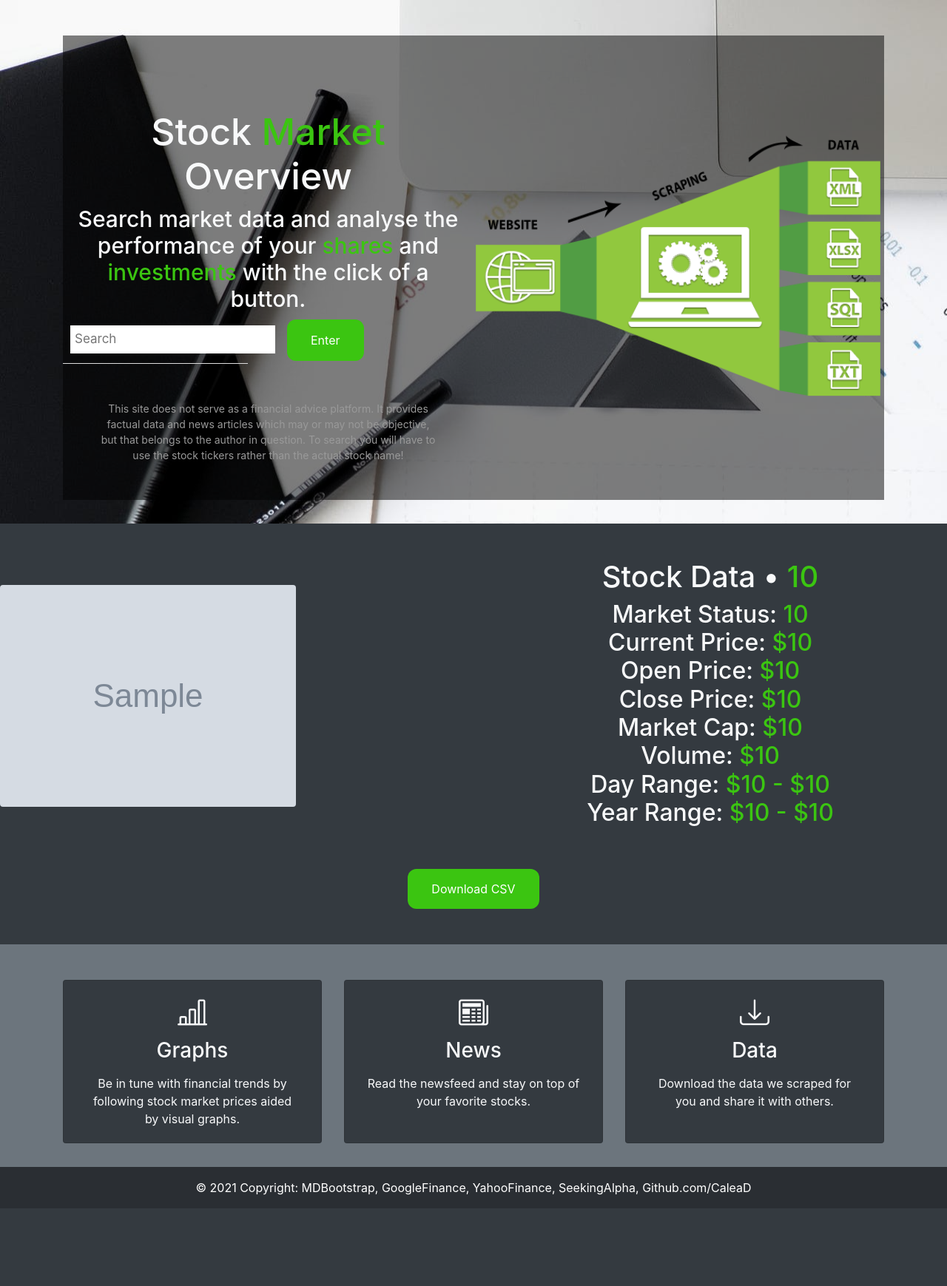
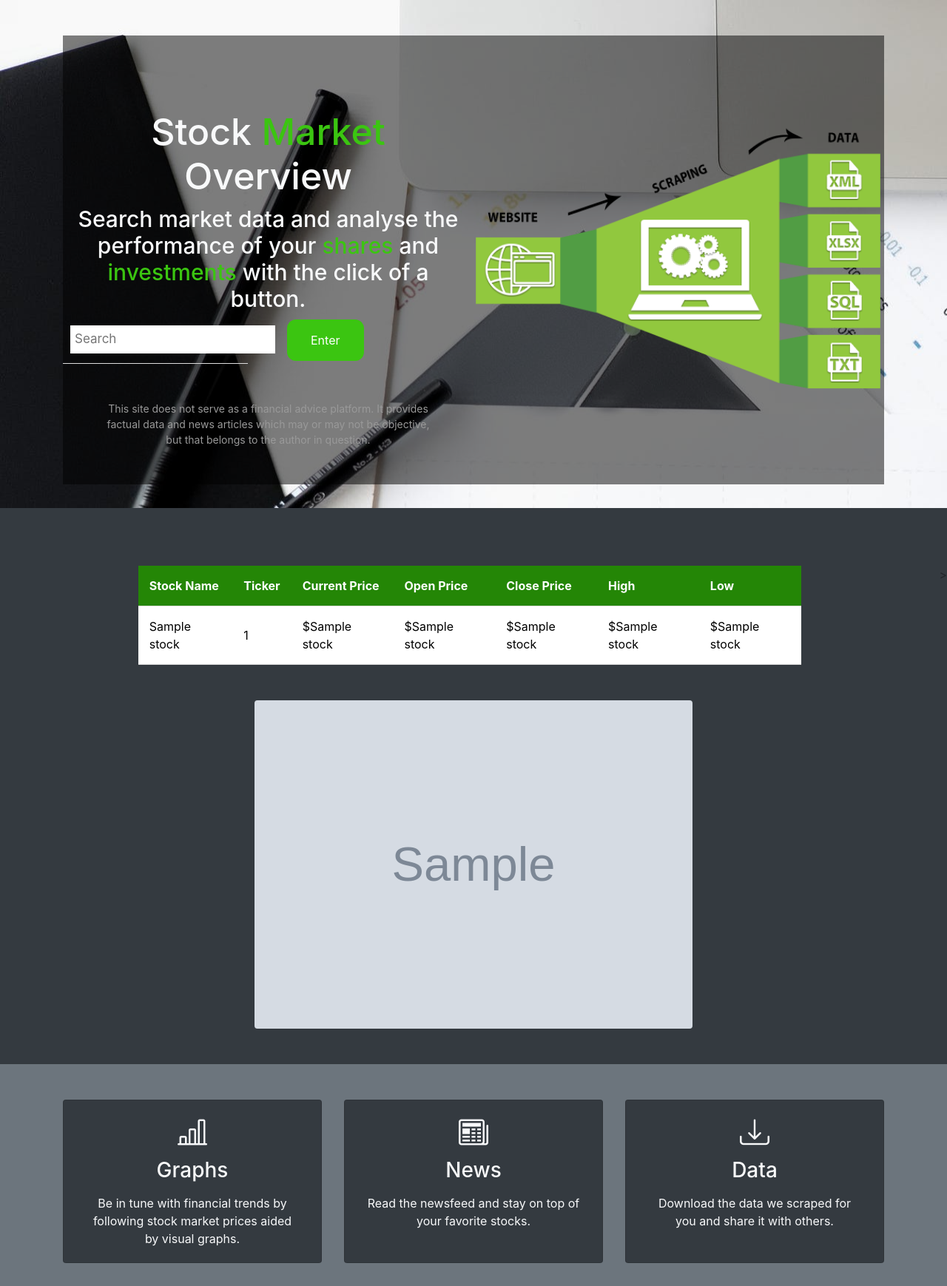
Before and after one commit to CaleaD/stock-trends-web-scraper, a Flask app: template website/templates/home.html in a window 1280 px wide. Shown: the part 72-1811 px from the top of the page at 74% size. Before the commit the page ends 1706 px from the top, so only its background shows below. Run offline with Flask 2, Linux system fonts and the light colour scheme; the template is opened without the code that fills it: most values are stand-ins (such as "Sample title", 1, 10 or a date in 2020); grey boxes marked "Sample" are stand-in pictures; some libraries are stand-ins or nearby versions.

Commit message:
Fixed Fin Scraper for Closed market hours, styled multiple stocks search

```diff
--- a/website/static/style/home.css
+++ b/website/static/style/home.css
@@ -91,3 +91,42 @@
   cursor: pointer;
   transition: background-color 0.2s ease-in;
 }
+
+/*TABLE*/
+table {
+  width: 70%;
+  margin-left: auto;
+  margin-right: auto;
+}
+
+th,
+td {
+  padding: 15px;
+  text-align: left;
+  border-bottom: 1px solid #ddd;
+}
+
+th {
+  background-color: rgb(36, 134, 6);
+  color: white;
+}
+
+tr:nth-child(odd) {
+  background-color: white;
+  color: black;
+}
+
+tr:nth-child(even) {
+  background-color: #f2f2f2;
+  color: black;
+}
+
+tr:hover {
+  background-color: rgb(182, 226, 164);
+  color: black;
+}
+
+.main {
+  display: flex;
+  margin-top: 30px;
+}
--- a/website/templates/base.html
+++ b/website/templates/base.html
@@ -19,6 +19,8 @@
           rel="stylesheet"
           href="https://cdn.jsdelivr.net/npm/bootstrap-icons@1.3.0/font/bootstrap-icons.css"
         />
+        <script src="https://cdn.jsdelivr.net/npm/chart.js@2.9.4/dist/Chart.min.js"></script>
+<!--        <script src="https://cdn.jsdelivr.net/npm/chart.js"></script>-->
 
     </head>
     <body>
--- a/website/templates/home.html
+++ b/website/templates/home.html
@@ -43,11 +43,13 @@
                         aria-label="Search through site content"
                         />
                         <!--For design example, redirect to display page. Modify action later-->
-                        <button type="submit">Enter</button>
+                        <button type="submit">
+                            Enter
+                        </button>
                     </div>
                 </form>
                     <p>
-                        This site does not serve as a financial advice platform. It provides factual data and news articles which may or may not be objective, but that belongs to the author in question. To search you will have to use the stock tickers rather than the actual stock name!</p>
+                        This site does not serve as a financial advice platform. It provides factual data and news articles which may or may not be objective, but that belongs to the author in question. </p>
                 </div>
                 <div class="right-column">
                     <img src="{{ url_for('static', filename='/assets/scraping.png') }}" alt="stocks-image" class="img-responsive1"/>
@@ -57,17 +59,45 @@
     </section>
 
     {% if result != None %}
+        {% if multiple == False %}
             <section class="bg-dark text-light p-5 p-lg-0 pt-lg-5 text-center align-items-center text-sm-start">
                 <div class="d-sm-flex align-items-center justify-content-between">
-                {% if img != None %}
                         <div class="left-column">
-                        <img class="img-fluid rounded float-left" src={{img}} alt="{{img}}" class="img-responsive1"/>
+                            <img class="img-fluid rounded img-responsive1" src={{img}} alt="{{img}}"/>
+<!--                            <canvas id="myChart" width="400" height="400"></canvas>-->
+<!--                            <script>-->
+<!--                            const ctx = document.getElementById('myChart').getContext('2d');-->
+<!--                            const labels = Utils.months({count: 7});-->
+<!--                            const myChart = new Chart(ctx, {-->
+<!--                              labels: labels,-->
+<!--                              datasets: [{-->
+<!--                                label: 'My First Dataset',-->
+<!--                                data: [65, 59, 80, 81, 56, 55, 40],-->
+<!--                                backgroundColor: [-->
+<!--                                  'rgba(255, 99, 132, 0.2)',-->
+<!--                                  'rgba(255, 159, 64, 0.2)',-->
+<!--                                  'rgba(255, 205, 86, 0.2)',-->
+<!--                                  'rgba(75, 192, 192, 0.2)',-->
+<!--                                  'rgba(54, 162, 235, 0.2)',-->
+<!--                                  'rgba(153, 102, 255, 0.2)',-->
+<!--                                  'rgba(201, 203, 207, 0.2)'-->
+<!--                                ],-->
+<!--                                borderColor: [-->
+<!--                                  'rgb(255, 99, 132)',-->
+<!--                                  'rgb(255, 159, 64)',-->
+<!--                                  'rgb(255, 205, 86)',-->
+<!--                                  'rgb(75, 192, 192)',-->
+<!--                                  'rgb(54, 162, 235)',-->
+<!--                                  'rgb(153, 102, 255)',-->
+<!--                                  'rgb(201, 203, 207)'-->
+<!--                                ],-->
+<!--                                borderWidth: 1-->
+<!--                              }]-->
+<!--                            });-->
+<!--                            </script>-->
                         </div>
-                {% else %}
-                    Image couldn't be displayed. :(
-                {% endif %}
                     <div class="right-column">
-                    <h1>Stock Data &bullet; <span>{{result[0]}}</span></h1>
+                        <h1>Stock Data &bullet; <span>{{result[7]}} ({{result[0]}})</span></h1>
                         <h2>
                             Market Status: <span> {{result[1]}} </span>
                             <br />
@@ -76,15 +106,59 @@
                             Close Price: <span>${{result[4]}}</span><br />
                             Market Cap: <span>${{result[5]}}</span><br />
                             Volume: <span>${{result[6]}}</span><br />
-                        Day Range: <span>${{result[7]}} - ${{result[8]}}</span><br />
-                        Year Range: <span>${{result[9]}} - ${{result[10]}}</span><br />
+                            Day Range: <span>${{result[8]}} - ${{result[9]}}</span><br />
+                            {% if result|length == 12%}
+                            Year Range: <span>${{result[10]}} - ${{result[11]}}</span><br />
+                            {% endif %}
                         </h2>
                     </div>
                 </div>
-            <div class="p-5">
+                <div class="p-2">
+                    <form method="GET" action='download-csv/hist.csv'>
                         <button type="submit">Download CSV</button>
+                    </form>
                 </div>
             </section>
+        {% else %}
+            <section class="bg-dark p-5 p-lg-0 pt-lg-5 text-center align-items-center text-sm-start">
+                    <div class="main">
+                        <table class="center">
+                            <thead>
+                                <tr>
+                                    <th>Stock Name</th>
+                                    <th>Ticker</th>
+                                    <th>Current Price</th>
+                                    <th>Open Price</th>
+                                    <th>Close Price</th>
+                                    <th>High</th>
+                                    <th>Low</th>
+                                </tr>
+                            </thead>
+                            <tbody>
+                            {% for stock in result %}
+                                <tr>
+                                    <td>{{stock[7]}}</td>
+                                    <td>{{stock[0]}}</td>
+                                    <td>${{stock[2]}}</td>
+                                    <td>${{stock[3]}}</td>
+                                    <td>${{stock[4]}}</td>
+                                    <td>${{stock[9]}}</td>
+                                    <td>${{stock[8]}}</td>
+                                </tr>
+                            {% endfor %}
+                            </tbody>
+                        </table>>
+                    </div>
+                    {% if img != None %}
+                        <div class="mx-auto p-5">
+                            <img class="img-fluid rounded img-responsive1 w-50 h-50" src={{img}} alt="{{img}}"/>
+                        </div>
+                    {% endif %}
+<!--                    <div class="p-2">-->
+<!--                        <button type="submit">Download CSV</button>-->
+<!--                    </div>-->
+            </section>
+        {% endif %}
     {% endif %}
 
     <!-- Boxes -->
```
Also changed, not shown: fin_scraper.py (+45 -20 lines), website/views.py (+65 -15 lines). Lines whose indentation alone changed are shown as unchanged.
